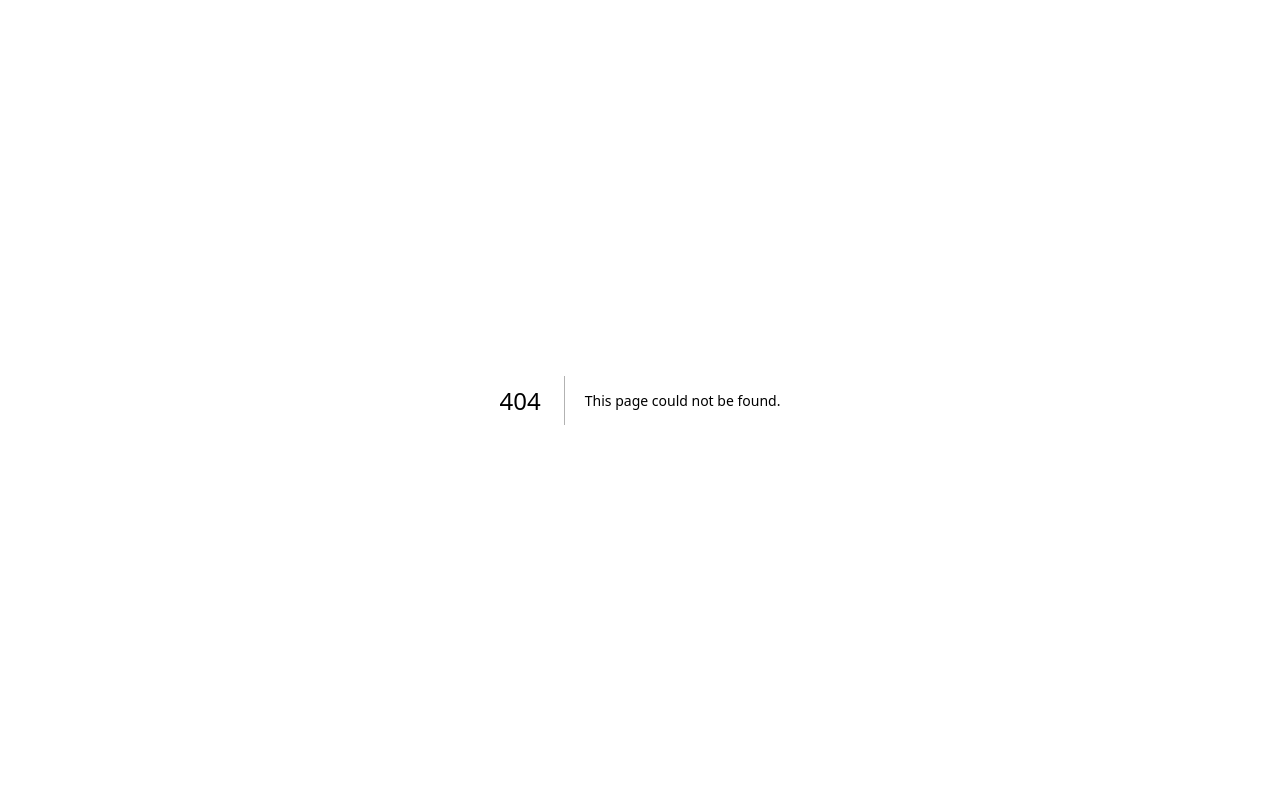
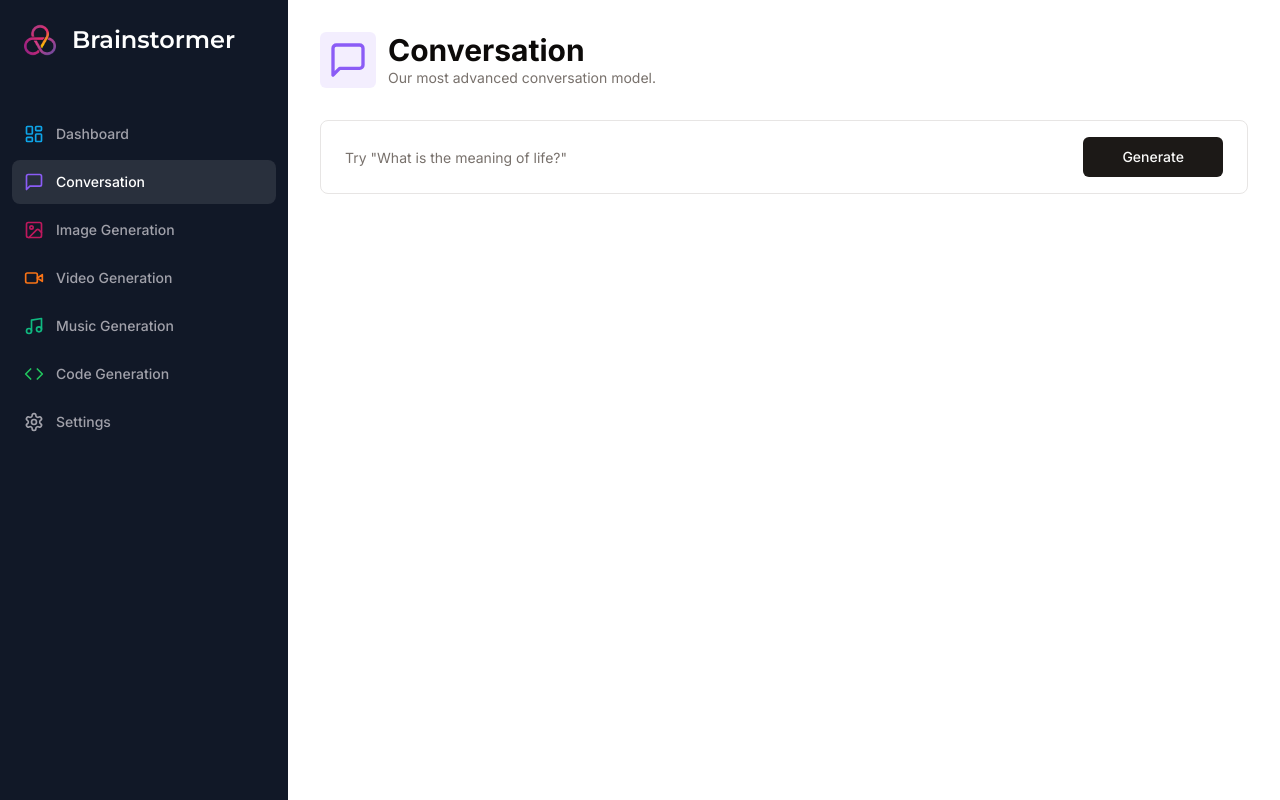
Before and after one commit to SashaMihalache/ai-everything-sass, a Next.js app: page /conversation in a window 1280 px wide. Before the commit this address had no page. Built offline with nearby package versions, Linux system fonts and the light colour scheme.

Commit message:
feat(conversation): implement ui

```diff
--- /dev/null
+++ b/app/(dashboard)/(routes)/conversation/contants.ts
@@ -0,0 +1,5 @@
+import * as z from 'zod';
+
+export const formSchema = z.object({
+  prompt: z.string().min(1, { message: 'Prompt is required' }),
+});
--- /dev/null
+++ b/app/(dashboard)/(routes)/conversation/page.tsx
@@ -0,0 +1,67 @@
+'use client';
+
+import * as z from 'zod';
+import { zodResolver } from '@hookform/resolvers/zod';
+import { MessageSquare } from 'lucide-react';
+import { useForm } from 'react-hook-form';
+
+import { Heading } from '@/components/common/Heading';
+import { formSchema } from './contants';
+import { Form, FormControl, FormField, FormItem } from '@/components/ui/form';
+import { Input } from '@/components/ui/input';
+import { Button } from '@/components/ui/button';
+
+export default function ConversationPage() {
+  const form = useForm<z.infer<typeof formSchema>>({
+    defaultValues: {
+      prompt: '',
+    },
+    resolver: zodResolver(formSchema),
+  });
+
+  const isLoading = form.formState.isSubmitting;
+
+  const onSubmit = async (values: z.infer<typeof formSchema>) => {
+    console.log(values);
+  };
+
+  return (
+    <div>
+      <Heading
+        title="Conversation"
+        description="Our most advanced conversation model."
+        icon={MessageSquare}
+        iconColor="text-violet-500"
+        bgColor="bg-violet-500/10"
+      />
+      <div className="px-4 lg:px-8">
+        <div>
+          <Form {...form}>
+            <form
+              onSubmit={form.handleSubmit(onSubmit)}
+              className="rounded-lg border w-full p-4 px-3 md:px-6 focus-within:shadow-sm grid grid-cols-12 gap-2"
+            >
+              <FormField
+                name="prompt"
+                render={({ field }) => (
+                  <FormItem className="col-span-12 lg:col-span-10">
+                    <FormControl className="m-0 p-0">
+                      <Input
+                        type="text"
+                        className="border-0 outline-none focus-visible:ring-0 focus-visible:ring-transparent"
+                        disabled={isLoading}
+                        placeholder='Try "What is the meaning of life?"'
+                        {...field}
+                      />
+                    </FormControl>
+                  </FormItem>
+                )}
+              />
+              <Button className="col-span-12 lg:col-span-2">Generate</Button>
+            </form>
+          </Form>
+        </div>
+      </div>
+    </div>
+  );
+}
--- a/app/(dashboard)/(routes)/dashboard/page.tsx
+++ b/app/(dashboard)/(routes)/dashboard/page.tsx
@@ -41,14 +41,14 @@
     icon: VideoIcon,
     color: 'text-orange-500',
     bgColor: 'bg-orange-500/10',
-    href: '/conversation',
+    href: '/video',
   },
   {
     label: 'Code Generation',
     icon: Code,
     color: 'text-green-500',
     bgColor: 'bg-green-500/10',
-    href: '/conversation',
+    href: '/code',
   },
 ];
 
--- /dev/null
+++ b/components/common/Heading.tsx
@@ -0,0 +1,30 @@
+import { cn } from '@/lib/utils';
+import type { LucideIcon } from 'lucide-react';
+
+interface HeadingProps {
+  title: string;
+  description: string;
+  icon: LucideIcon;
+  iconColor?: string;
+  bgColor?: string;
+}
+
+export const Heading = ({
+  title,
+  description,
+  icon: Icon,
+  iconColor = 'white',
+  bgColor = 'black',
+}: HeadingProps) => {
+  return (
+    <div className="px-4 lg:px-8 flex items-center gap-x-3 mb-8">
+      <div className={cn('p-2 w-fit rounded-md', bgColor)}>
+        <Icon className={cn('w-10 h-10', iconColor)} />
+      </div>
+      <div>
+        <h2 className="text-3xl font-bold">{title}</h2>
+        <p className="text-sm text-muted-foreground">{description}</p>
+      </div>
+    </div>
+  );
+};
--- /dev/null
+++ b/components/ui/form.tsx
@@ -0,0 +1,176 @@
+import * as React from "react"
+import * as LabelPrimitive from "@radix-ui/react-label"
+import { Slot } from "@radix-ui/react-slot"
+import {
+  Controller,
+  ControllerProps,
+  FieldPath,
+  FieldValues,
+  FormProvider,
+  useFormContext,
+} from "react-hook-form"
+
+import { cn } from "@/lib/utils"
+import { Label } from "@/components/ui/label"
+
+const Form = FormProvider
+
+type FormFieldContextValue<
+  TFieldValues extends FieldValues = FieldValues,
+  TName extends FieldPath<TFieldValues> = FieldPath<TFieldValues>
+> = {
+  name: TName
+}
+
+const FormFieldContext = React.createContext<FormFieldContextValue>(
+  {} as FormFieldContextValue
+)
+
+const FormField = <
+  TFieldValues extends FieldValues = FieldValues,
+  TName extends FieldPath<TFieldValues> = FieldPath<TFieldValues>
+>({
+  ...props
+}: ControllerProps<TFieldValues, TName>) => {
+  return (
+    <FormFieldContext.Provider value={{ name: props.name }}>
+      <Controller {...props} />
+    </FormFieldContext.Provider>
+  )
+}
+
+const useFormField = () => {
+  const fieldContext = React.useContext(FormFieldContext)
+  const itemContext = React.useContext(FormItemContext)
+  const { getFieldState, formState } = useFormContext()
+
+  const fieldState = getFieldState(fieldContext.name, formState)
+
+  if (!fieldContext) {
+    throw new Error("useFormField should be used within <FormField>")
+  }
+
+  const { id } = itemContext
+
+  return {
+    id,
+    name: fieldContext.name,
+    formItemId: `${id}-form-item`,
+    formDescriptionId: `${id}-form-item-description`,
+    formMessageId: `${id}-form-item-message`,
+    ...fieldState,
+  }
+}
+
+type FormItemContextValue = {
+  id: string
+}
+
+const FormItemContext = React.createContext<FormItemContextValue>(
+  {} as FormItemContextValue
+)
+
+const FormItem = React.forwardRef<
+  HTMLDivElement,
+  React.HTMLAttributes<HTMLDivElement>
+>(({ className, ...props }, ref) => {
+  const id = React.useId()
+
+  return (
+    <FormItemContext.Provider value={{ id }}>
+      <div ref={ref} className={cn("space-y-2", className)} {...props} />
+    </FormItemContext.Provider>
+  )
+})
+FormItem.displayName = "FormItem"
+
+const FormLabel = React.forwardRef<
+  React.ElementRef<typeof LabelPrimitive.Root>,
+  React.ComponentPropsWithoutRef<typeof LabelPrimitive.Root>
+>(({ className, ...props }, ref) => {
+  const { error, formItemId } = useFormField()
+
+  return (
+    <Label
+      ref={ref}
+      className={cn(error && "text-destructive", className)}
+      htmlFor={formItemId}
+      {...props}
+    />
+  )
+})
+FormLabel.displayName = "FormLabel"
+
+const FormControl = React.forwardRef<
+  React.ElementRef<typeof Slot>,
+  React.ComponentPropsWithoutRef<typeof Slot>
+>(({ ...props }, ref) => {
+  const { error, formItemId, formDescriptionId, formMessageId } = useFormField()
+
+  return (
+    <Slot
+      ref={ref}
+      id={formItemId}
+      aria-describedby={
+        !error
+          ? `${formDescriptionId}`
+          : `${formDescriptionId} ${formMessageId}`
+      }
+      aria-invalid={!!error}
+      {...props}
+    />
+  )
+})
+FormControl.displayName = "FormControl"
+
+const FormDescription = React.forwardRef<
+  HTMLParagraphElement,
+  React.HTMLAttributes<HTMLParagraphElement>
+>(({ className, ...props }, ref) => {
+  const { formDescriptionId } = useFormField()
+
+  return (
+    <p
+      ref={ref}
+      id={formDescriptionId}
+      className={cn("text-sm text-muted-foreground", className)}
+      {...props}
+    />
+  )
+})
+FormDescription.displayName = "FormDescription"
+
+const FormMessage = React.forwardRef<
+  HTMLParagraphElement,
+  React.HTMLAttributes<HTMLParagraphElement>
+>(({ className, children, ...props }, ref) => {
+  const { error, formMessageId } = useFormField()
+  const body = error ? String(error?.message) : children
+
+  if (!body) {
+    return null
+  }
+
+  return (
+    <p
+      ref={ref}
+      id={formMessageId}
+      className={cn("text-sm font-medium text-destructive", className)}
+      {...props}
+    >
+      {body}
+    </p>
+  )
+})
+FormMessage.displayName = "FormMessage"
+
+export {
+  useFormField,
+  Form,
+  FormItem,
+  FormLabel,
+  FormControl,
+  FormDescription,
+  FormMessage,
+  FormField,
+}
--- /dev/null
+++ b/components/ui/input.tsx
@@ -0,0 +1,25 @@
+import * as React from "react"
+
+import { cn } from "@/lib/utils"
+
+export interface InputProps
+  extends React.InputHTMLAttributes<HTMLInputElement> {}
+
+const Input = React.forwardRef<HTMLInputElement, InputProps>(
+  ({ className, type, ...props }, ref) => {
+    return (
+      <input
+        type={type}
+        className={cn(
+          "flex h-10 w-full rounded-md border border-input bg-background px-3 py-2 text-sm ring-offset-background file:border-0 file:bg-transparent file:text-sm file:font-medium placeholder:text-muted-foreground focus-visible:outline-none focus-visible:ring-2 focus-visible:ring-ring focus-visible:ring-offset-2 disabled:cursor-not-allowed disabled:opacity-50",
+          className
+        )}
+        ref={ref}
+        {...props}
+      />
+    )
+  }
+)
+Input.displayName = "Input"
+
+export { Input }
--- /dev/null
+++ b/components/ui/label.tsx
@@ -0,0 +1,26 @@
+"use client"
+
+import * as React from "react"
+import * as LabelPrimitive from "@radix-ui/react-label"
+import { cva, type VariantProps } from "class-variance-authority"
+
+import { cn } from "@/lib/utils"
+
+const labelVariants = cva(
+  "text-sm font-medium leading-none peer-disabled:cursor-not-allowed peer-disabled:opacity-70"
+)
+
+const Label = React.forwardRef<
+  React.ElementRef<typeof LabelPrimitive.Root>,
+  React.ComponentPropsWithoutRef<typeof LabelPrimitive.Root> &
+    VariantProps<typeof labelVariants>
+>(({ className, ...props }, ref) => (
+  <LabelPrimitive.Root
+    ref={ref}
+    className={cn(labelVariants(), className)}
+    {...props}
+  />
+))
+Label.displayName = LabelPrimitive.Root.displayName
+
+export { Label }
--- a/package.json
+++ b/package.json
@@ -10,7 +10,9 @@
   },
   "dependencies": {
     "@clerk/nextjs": "^4.23.2",
+    "@hookform/resolvers": "^3.2.0",
     "@radix-ui/react-dialog": "^1.0.4",
+    "@radix-ui/react-label": "^2.0.2",
     "@radix-ui/react-slot": "^1.0.2",
     "@types/node": "20.4.9",
     "@types/react": "18.2.19",
@@ -25,9 +27,11 @@
     "postcss": "8.4.27",
     "react": "18.2.0",
     "react-dom": "18.2.0",
+    "react-hook-form": "^7.45.4",
     "tailwind-merge": "^1.14.0",
     "tailwindcss": "3.3.3",
     "tailwindcss-animate": "^1.0.6",
-    "typescript": "5.1.6"
+    "typescript": "5.1.6",
+    "zod": "^3.21.4"
   }
 }
```
Also changed, not shown: 2 other files (tests, documents, lock files or other folders).
